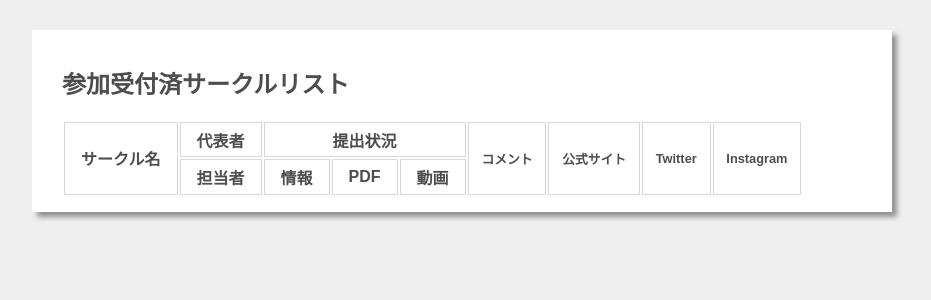
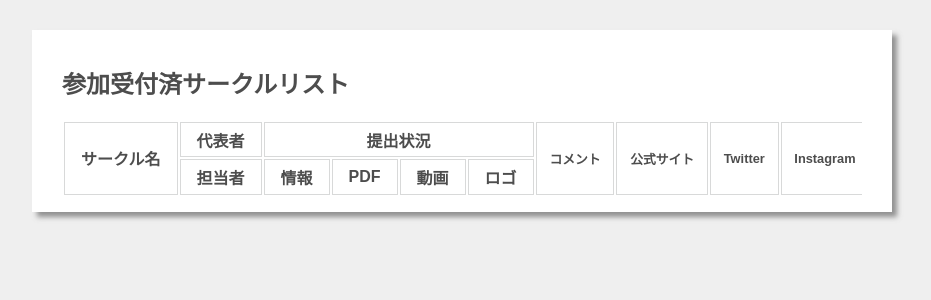
Before and after one commit to ayame-q/iniad-meets-web, a Django app: page /circle/list in a window 1280 px wide. Shown: the part 88-388 px from the top of the page, without its empty margins (178-1109 px from the left). Run offline with Django 3.2, Linux system fonts and the light colour scheme; data that the repository does not hold is empty; parts of the project's set-up code (start-up, migrations or seed data) failed here and were passed over; some libraries are stand-ins or nearby versions; some web fonts are replaced.

Commit message:
リストを修正

```diff
--- a/server/meets/templates/meets/circle/list.html
+++ b/server/meets/templates/meets/circle/list.html
@@ -40,13 +40,13 @@
                 <tr>
                     <th rowspan="2" style="z-index: 99">サークル名</th>
                     <th>代表者</th>
-                    <th colspan="3">提出状況</th>
+                    <th colspan="4">提出状況</th>
                     <th rowspan="2" class="detail">コメント</th>
                     <th rowspan="2" class="detail">公式サイト</th>
                     <th rowspan="2" class="detail">Twitter</th>
                     <th rowspan="2" class="detail">Instagram</th>
                 </tr>
-                <tr><th>担当者</th><th>情報</th><th>PDF</th><th>動画</th></tr>
+                <tr><th>担当者</th><th>情報</th><th>PDF</th><th>動画</th><th>ロゴ</th></tr>
                 </thead>
                 <tbody>
                 {% for circle in object_list %}
```
